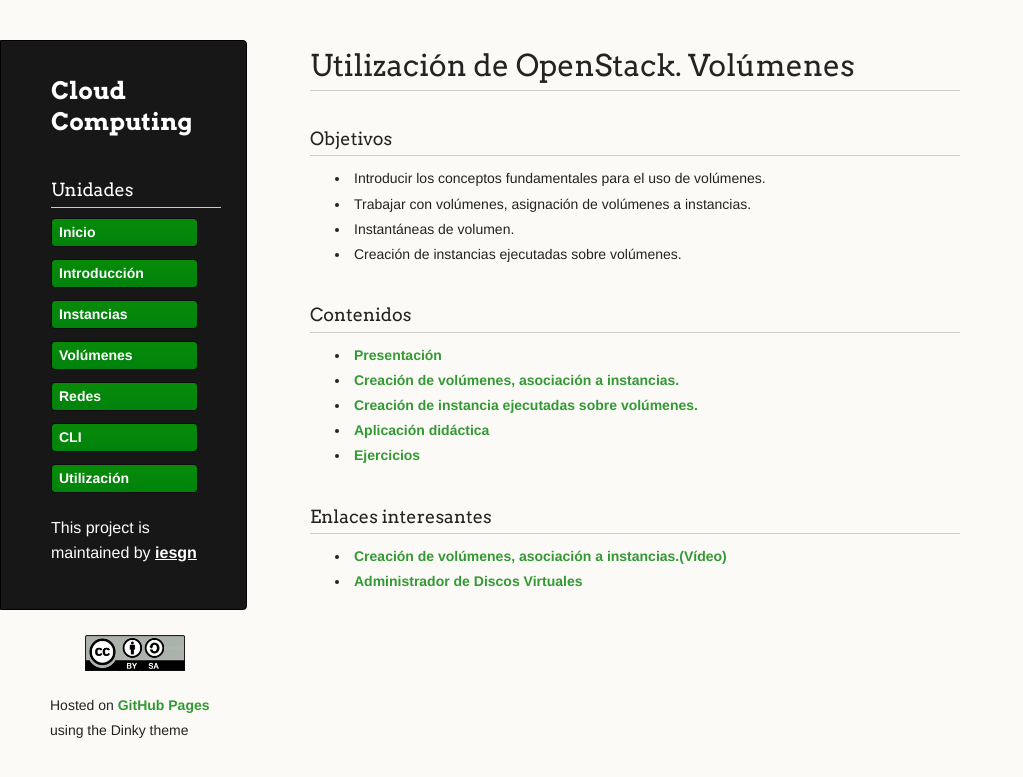
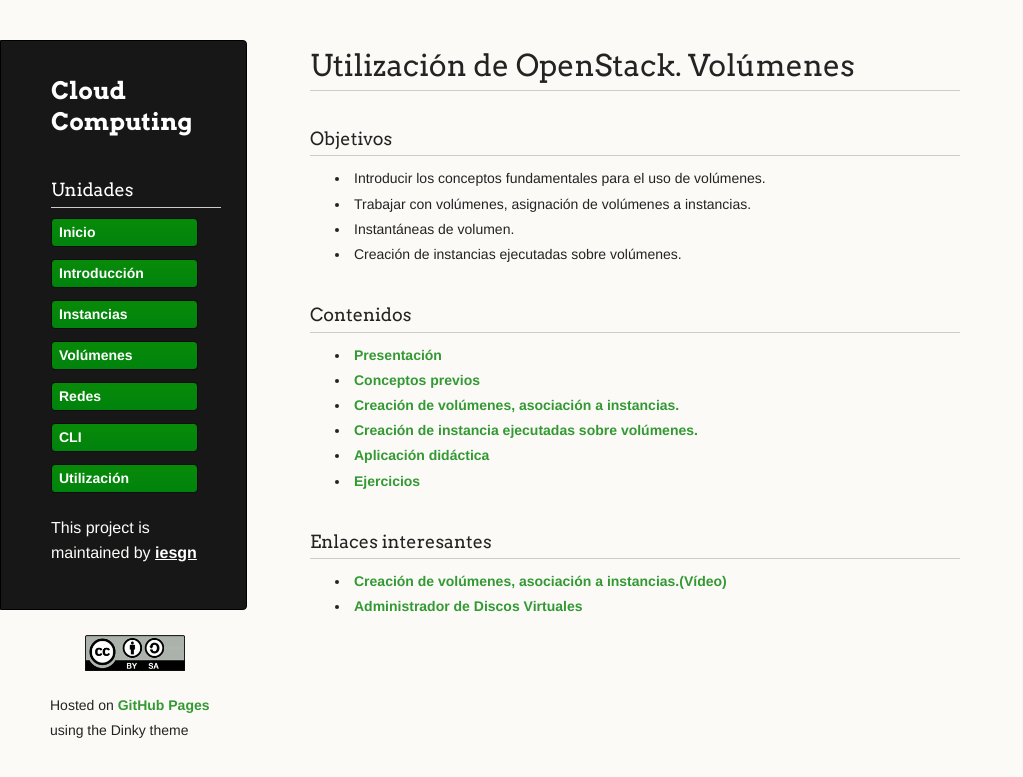
Before and after one commit to iesgn/cloud2, a Jekyll site: the page built from curso/u3/index.md, in a window 1280 px wide. Shown: the top 777 px of the page, without its empty margins (0-1023 px from the left). Built offline with Jekyll 4.4.1, drawn with Linux system fonts in a browser that asks for light colours.

Commit message:
Unidad 3-Conceptos previos

```diff
--- a/curso/u3/index.md
+++ b/curso/u3/index.md
@@ -15,6 +15,7 @@ menu:
 ###Contenidos
 
 * [Presentación](presentacion)
+* [Conceptos previos](conceptos_previos)
 * [Creación de volúmenes, asociación a instancias.](volumen)
 * [Creación de instancia ejecutadas sobre volúmenes.](instancias_volumen)
 * [Aplicación didáctica](aula)
```
